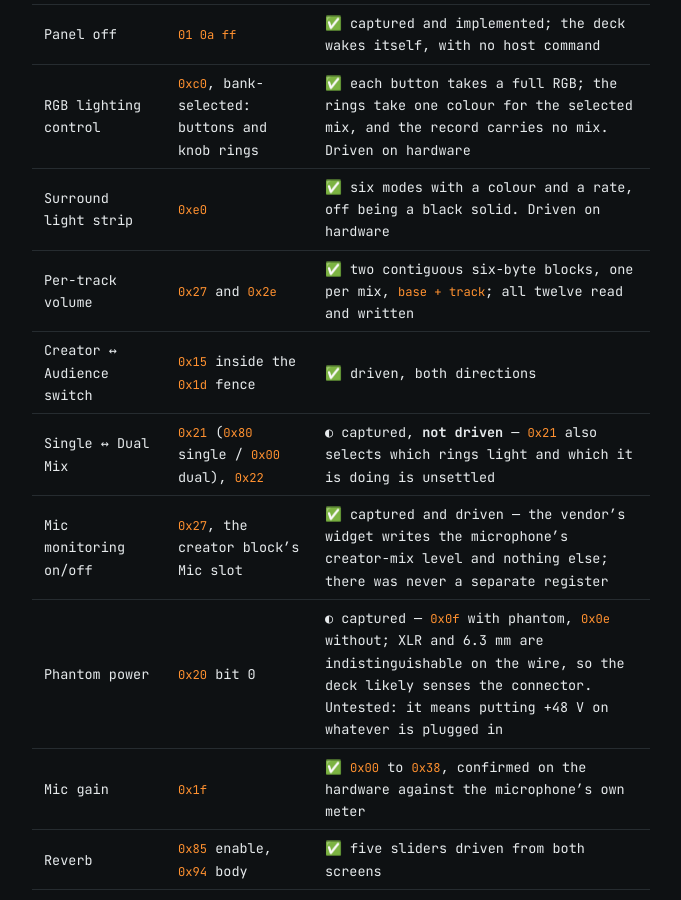
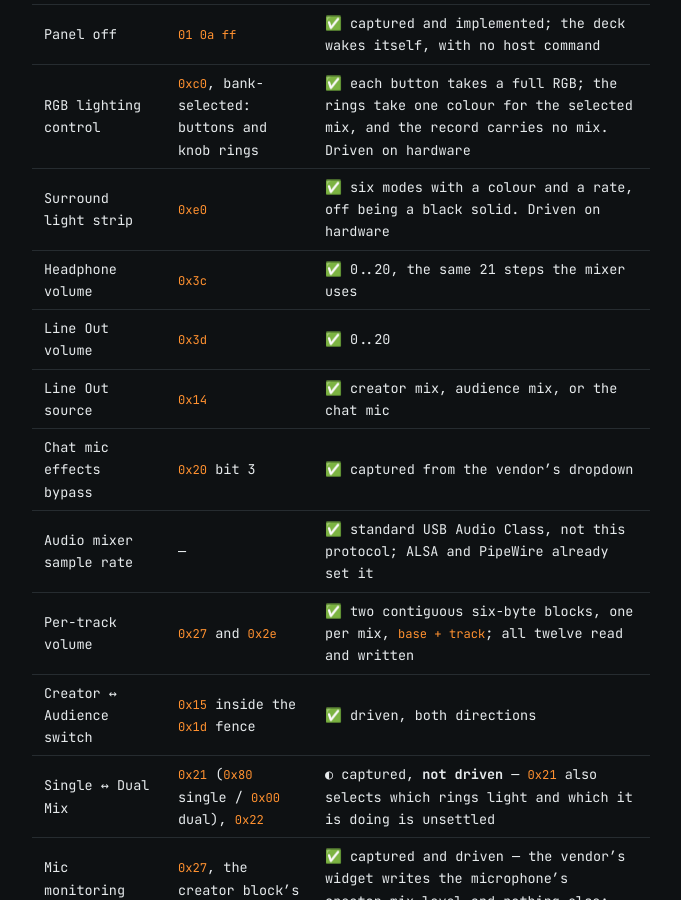
Before and after one commit to christianparpart/ax310, a Jekyll site: the page built from docs/capabilities.md, in a window 1280 px wide and 900 px high, scrolled down 5217 px. Shown: the whole window, without its empty margins (299-980 px from the left). Built offline with Jekyll 4.4.1, drawn with Linux system fonts in a browser that asks for light colours.

Commit message:
Name four registers from the Audio Output pane
Sweeping the vendor's Audio Output settings resolved four addresses, two of
which the init sequence has been reading and writing since the beginning
without anybody being able to say what they were:

  0x3c  headphone volume, 0x00..0x14
  0x3d  line out volume, the same 21 steps
  0x14  line out source: creator mix, audience mix, or the chat mic
  0x20  bit 3, which routes the chat mic without effects

0x14 was called KnobLedModeAt14 after a hardware poke in which writing 0x00 lit
every ring. That observation stands and is kept, but a dropdown that writes
exactly 0x00, 0x01 and 0x02 and reproduces the first value on returning to it
is much better evidence of what the register is for. The comment says both.

0x20 gains a bitfield rather than a boolean. Bit 0 is phantom power as before,
bit 3 is the effects bypass, and bits 1 and 2 are set in all four captures with
nothing known to clear them. Bit 3 reads backwards as an enable and correctly
as a bypass, which is how it is named.

The sample-rate dropdown turned out not to be this protocol at all: it is a
standard USB Audio Class CUR request on CS_SAM_FREQ_CONTROL, carrying the rate
as a little-endian u32. ALSA and PipeWire already set it and there is nothing
here to implement, which is worth recording so nobody looks for it again.

The pane was swept partly hoping one of these would land in an unidentified
command group. None did -- every control was in the property space -- so those
five groups stay open and are now known not to be reachable from this pane.

Signed-off-by: Christian Parpart <christian@parpart.family>

```diff
--- a/docs/capabilities.md
+++ b/docs/capabilities.md
@@ -154,6 +154,11 @@ deck's own tracks behind a "show virtual devices" toggle.
 | Panel off | `01 0a ff` | ✅ captured and implemented; the deck wakes itself, with no host command |
 | RGB lighting control | `0xc0`, bank-selected: buttons and knob rings | ✅ each button takes a full RGB; the rings take one colour for the selected mix, and the record carries no mix. Driven on hardware |
 | Surround light strip | `0xe0` | ✅ six modes with a colour and a rate, off being a black solid. Driven on hardware |
+| Headphone volume | `0x3c` | ✅ 0..20, the same 21 steps the mixer uses |
+| Line Out volume | `0x3d` | ✅ 0..20 |
+| Line Out source | `0x14` | ✅ creator mix, audience mix, or the chat mic |
+| Chat mic effects bypass | `0x20` bit 3 | ✅ captured from the vendor's dropdown |
+| Audio mixer sample rate | — | ✅ standard USB Audio Class, not this protocol; ALSA and PipeWire already set it |
 | Per-track volume | `0x27` and `0x2e` | ✅ two contiguous six-byte blocks, one per mix, `base + track`; all twelve read and written |
 | Creator ↔ Audience switch | `0x15` inside the `0x1d` fence | ✅ driven, both directions |
 | Single ↔ Dual Mix | `0x21` (`0x80` single / `0x00` dual), `0x22` | ◐ captured, **not driven** — `0x21` also selects which rings light and which it is doing is unsettled |
```
Also changed, not shown: docs/todo.md (+6 -1 lines), docs/wire-protocol.md (+4 -1 lines), 3 other files.
